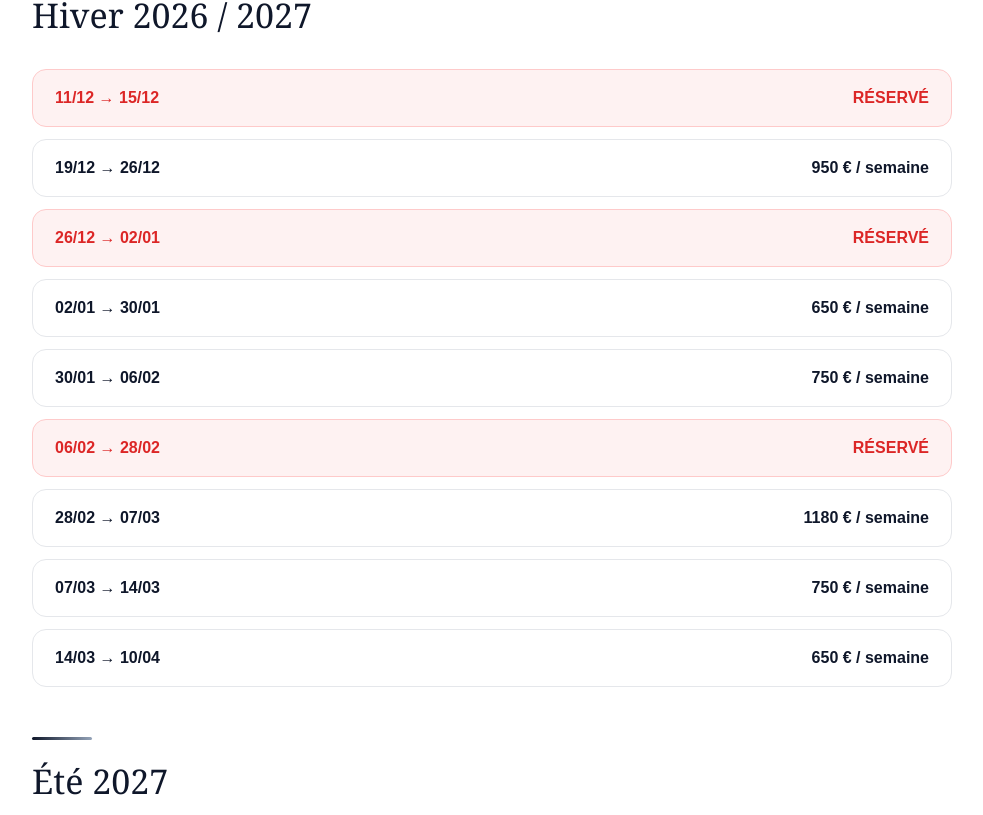
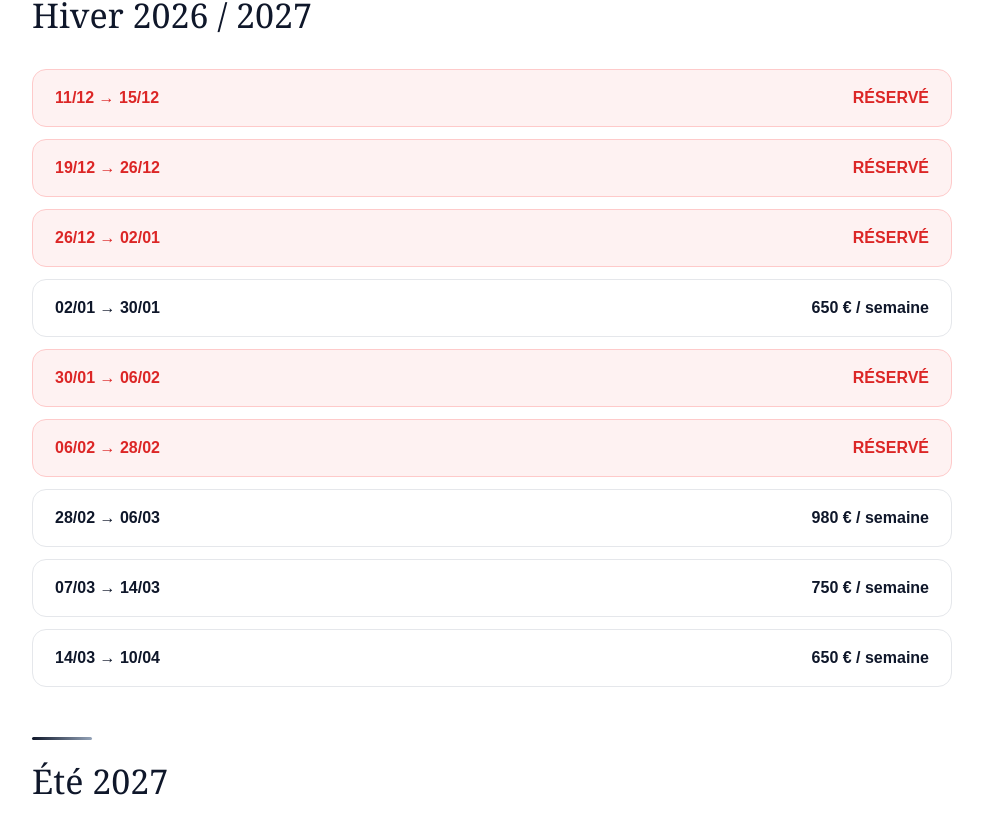
Before and after one commit to AlexB1804/blissappartement, a Next.js app: page /risoul in a window 1280 px wide. Shown: the part 5105-5920 px from the top of the page, without its empty margins (148-1131 px from the left). Built offline with nearby package versions, Linux system fonts and the light colour scheme.

Commit message:
Update website and SEO

```diff
--- a/app/layout.tsx
+++ b/app/layout.tsx
@@ -4,7 +4,7 @@ import Footer from "../components/Footer";
 import Script from "next/script";
 
 export const metadata = {
-  metadataBase: new URL("https://blissappartement.fr"),
+  metadataBase: new URL("https://www.blissappartement.fr"),
 
   title: "BlissAppartement | Locations de vacances",
   description:
@@ -48,11 +48,15 @@ export const metadata = {
     icon: "/logo.png",
   },
 
+  alternates: {
+    canonical: "/",
+  },
+
   openGraph: {
     title: "BlissAppartement | Locations de vacances",
     description:
       "Trois destinations de charme entre mer, montagne et Provence.",
-    url: "https://blissappartement.fr",
+    url: "https://www.blissappartement.fr",
     siteName: "BlissAppartement",
     locale: "fr_FR",
     type: "website",
--- a/app/robots.ts
+++ b/app/robots.ts
@@ -6,6 +6,6 @@ export default function robots(): MetadataRoute.Robots {
       userAgent: "*",
       allow: "/",
     },
-    sitemap: "https://blissappartement.fr/sitemap.xml",
+    sitemap: "https://www.blissappartement.fr/sitemap.xml",
   };
 }
--- a/app/sitemap.ts
+++ b/app/sitemap.ts
@@ -3,22 +3,22 @@ import { MetadataRoute } from "next";
 export default function sitemap(): MetadataRoute.Sitemap {
   return [
     {
-      url: "https://blissappartement.fr",
+      url: "https://www.blissappartement.fr",
       lastModified: new Date(),
       priority: 1,
     },
     {
-      url: "https://blissappartement.fr/port-grimaud",
+      url: "https://www.blissappartement.fr/port-grimaud",
       lastModified: new Date(),
       priority: 0.9,
     },
     {
-      url: "https://blissappartement.fr/risoul",
+      url: "https://www.blissappartement.fr/risoul",
       lastModified: new Date(),
       priority: 0.9,
     },
     {
-      url: "https://blissappartement.fr/aix-en-provence",
+      url: "https://www.blissappartement.fr/aix-en-provence",
       lastModified: new Date(),
       priority: 0.9,
     },
--- a/components/ContactCard.tsx
+++ b/components/ContactCard.tsx
@@ -81,7 +81,7 @@ export default function ContactCard({
             fontWeight: 600,
           }}
         >
-          📷 Instagram
+          Instagram
         </a>
       )}
 
@@ -99,7 +99,7 @@ export default function ContactCard({
             fontWeight: 600,
           }}
         >
-          👍 Facebook
+          Facebook
         </a>
       )}
     </div>
--- a/data/portGrimaud.ts
+++ b/data/portGrimaud.ts
@@ -131,11 +131,16 @@ practicalInfos: [
       price: "750 € / semaine",
     },
     {
-      period: "29/05 → 12/06",
+      period: "29/05 → 06/06",
       price: "750 € / semaine",
     },
     {
-      period: "12/06 → 26/06",
+      period: "07/06 → 14/06",
+      price: "RÉSERVÉ",
+      booked: true,
+    },
+    {
+      period: "15/06 → 26/06",
       price: "850 € / semaine",
     },
     {
@@ -239,6 +244,8 @@ practicalInfos: [
   "/reviews-port-grimaud/image22.jpeg",
   "/reviews-port-grimaud/image23.jpeg",
   "/reviews-port-grimaud/image24.jpeg",
+  "/reviews-port-grimaud/IMG_6957.jpeg",
+  "/reviews-port-grimaud/IMG_6958.jpeg",
 ],
 
  location: {
--- a/data/risoul.ts
+++ b/data/risoul.ts
@@ -102,12 +102,12 @@ practicalInfos: [
 
   winter2026_2027: [
     { period: "11/12 → 15/12", price: "Réservé", booked: true },
-    { period: "19/12 → 26/12", price: "950 € / semaine", available: true },
+    { period: "19/12 → 26/12", price: "Réservé", booked: true },
     { period: "26/12 → 02/01", price: "Réservé", booked: true },
     { period: "02/01 → 30/01", price: "650 € / semaine", available: true },
-    { period: "30/01 → 06/02", price: "750 € / semaine", available: true },
+    { period: "30/01 → 06/02", price: "Réservé", booked: true },
     { period: "06/02 → 28/02", price: "Réservé", booked: true },
-    { period: "28/02 → 07/03", price: "1180 € / semaine", available: true },
+    { period: "28/02 → 06/03", price: "980 € / semaine", available: true },
     { period: "07/03 → 14/03", price: "750 € / semaine", available: true },
     { period: "14/03 → 10/04", price: "650 € / semaine", available: true },
   ],
@@ -157,6 +157,7 @@ practicalInfos: [
   "/reviews/image8.jpeg",
   "/reviews/image9.jpeg",
   "/reviews/IMG_5847.jpg",
+  "/reviews/IMG_0000.png",
 ],
 
   location: {
```
Also changed, not shown: 1 other file (tests, documents, lock files or other folders).
